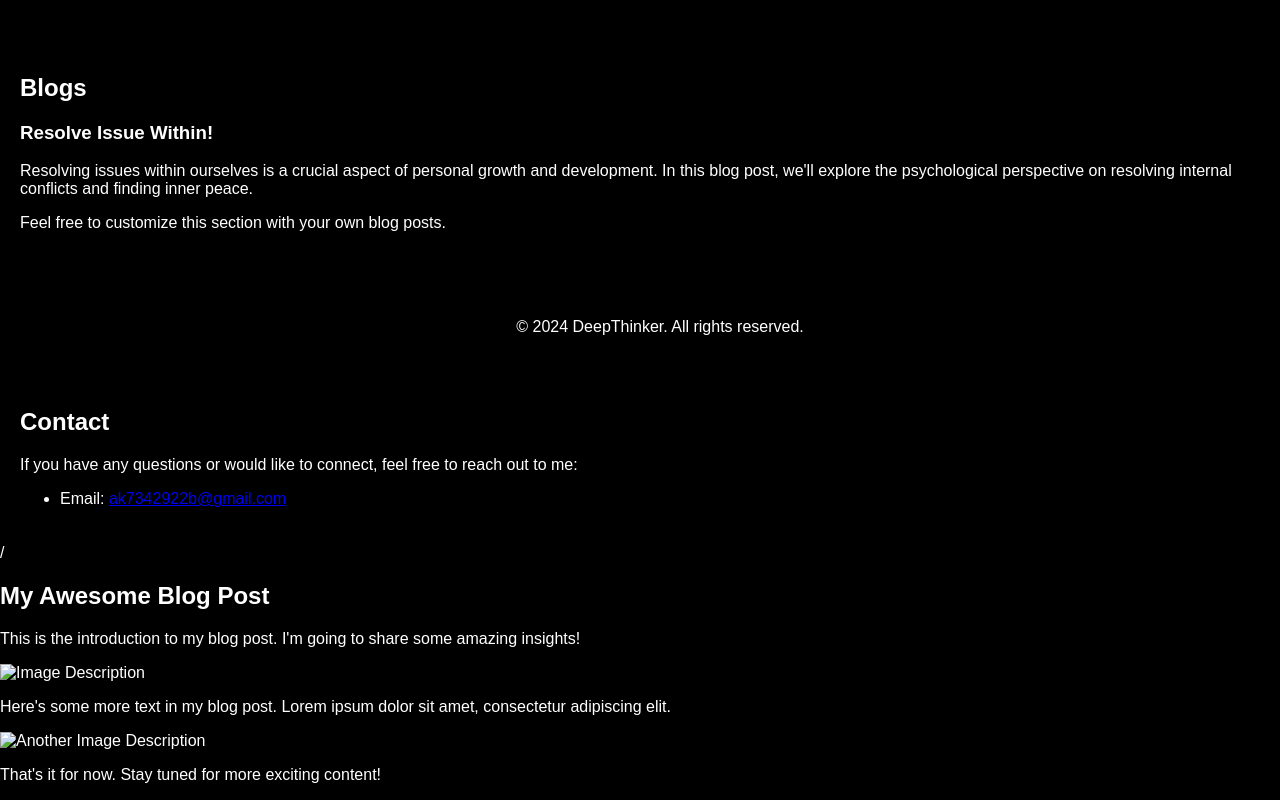
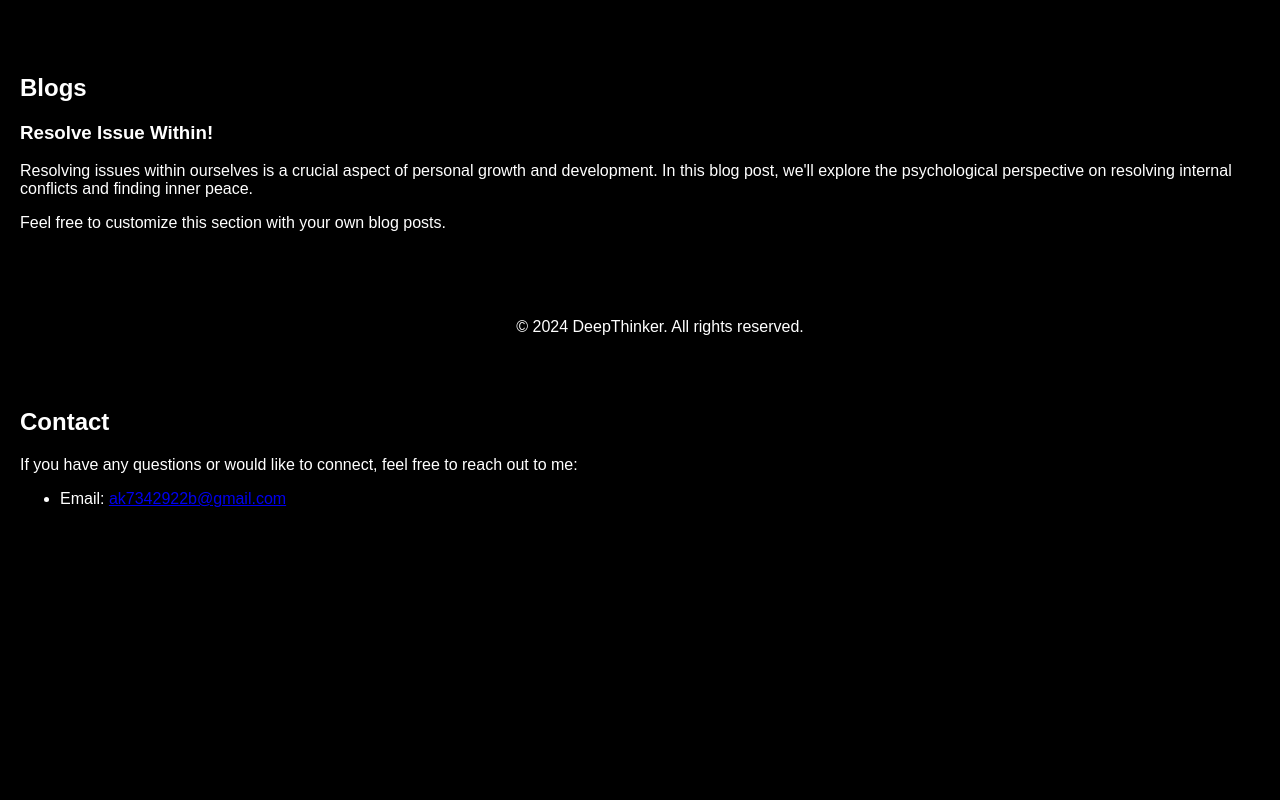
Before and after one commit to Ak73b/resolve.github.io, a plain HTML site: page index.html in a window 1280 px wide. Shown: the part 428-1228 px from the top of the page. After the commit the page ends 972 px from the top, so only its background shows below. Drawn offline with Linux system fonts and the light colour scheme.

Commit message:
Update index.html

```diff
--- a/index.html
+++ b/index.html
@@ -100,16 +100,3 @@
 </body>
 </html>
 <article>
-
-</section>
-    /<h2>My Awesome Blog Post</h2>
-    <p>This is the introduction to my blog post. I'm going to share some amazing insights!</p>
-
-    <img src="image.jpg" alt="Image Description">
-
-    <p>Here's some more text in my blog post. Lorem ipsum dolor sit amet, consectetur adipiscing elit.</p>
-
-    <img src="another-image.jpg" alt="Another Image Description">
-
-    <p>That's it for now. Stay tuned for more exciting content!</p>
-</article>
```
